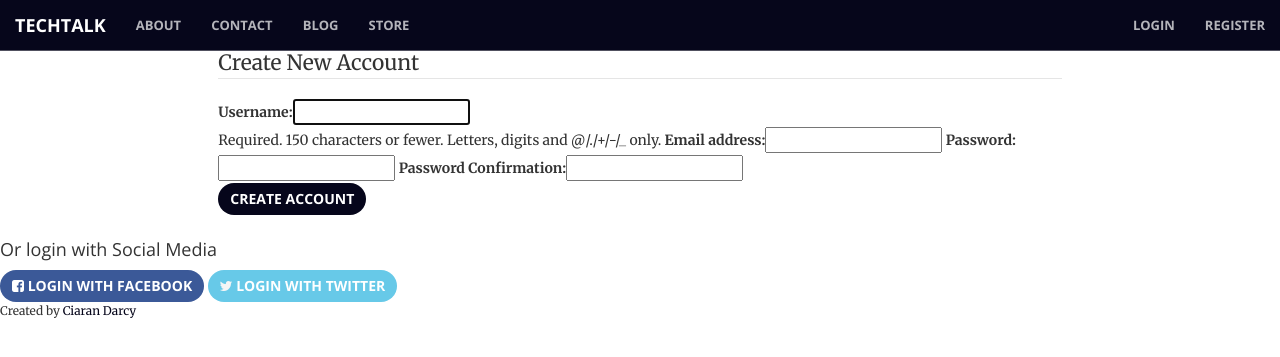
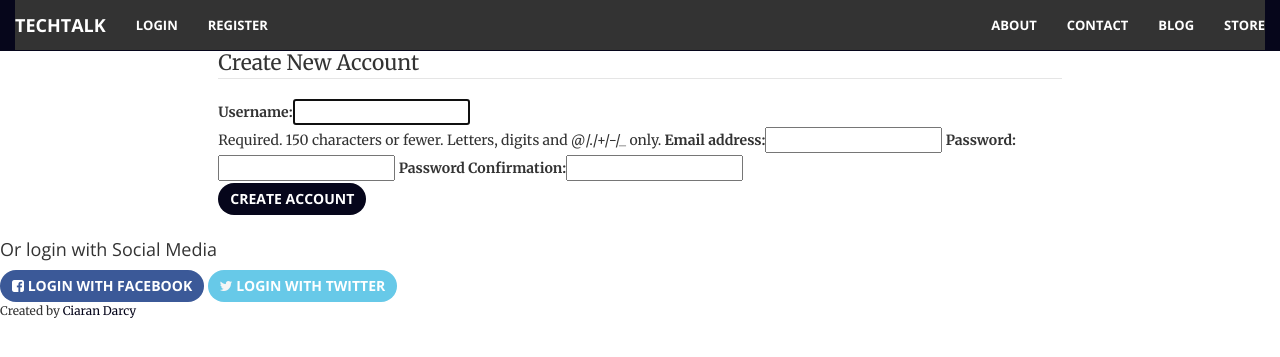
Before and after one commit to Cvd2014/final_project, a Django app: page /register/ in a window 1280 px wide. Shown: the top 357 px of the page. Run offline with Django 3.2, Linux system fonts and the light colour scheme; parts of the project's set-up code (start-up, migrations or seed data) failed here and were passed over; some libraries are stand-ins or nearby versions.

Commit message:
fixed responive navbar styling fixes also

```diff
--- a/static/css/creative.css
+++ b/static/css/creative.css
@@ -77,9 +78,9 @@ aside {
 }
 
 .navbar-default {
-    border-color: rgba(34,34,34,.05);
+    border-color: #06061B;
     font-family: 'Open Sans','Helvetica Neue',Arial,sans-serif;
-    background-color: #fff;
+    background-color: #06061B;
     -webkit-transition: all .35s;
     -moz-transition: all .35s;
     transition: all .35s;
@@ -123,12 +124,12 @@ aside {
 
 @media(min-width:768px) {
     .navbar-default {
-        border-color: rgba(255,255,255,.3);
+        border-color: #06061B;
         background-color: #06061B;
     }
 
     .navbar-default .navbar-header .navbar-brand {
-        color: rgba(255,255,255,.7);
+        color: #fff;
     }
 
     .navbar-default .navbar-header .navbar-brand:hover,
--- a/static/css/custom.css
+++ b/static/css/custom.css
@@ -12,3 +12,8 @@
 body{
     padding-top: 48px;
     }
+
+ .navbar-collapse {
+    background-color: #333;
+    color: whitesmoke;
+}
--- a/templates/base.html
+++ b/templates/base.html
@@ -1,5 +1,7 @@
 {% load staticfiles %}
 {% url 'request.get_full_path' as active_page %}
+
+
 <!DOCTYPE html>
 <html lang="en">
 
@@ -44,51 +46,48 @@
         <div class="container-fluid">
             <!-- Brand and toggle get grouped for better mobile display -->
             <div class="navbar-header">
-            <button type="button" class="navbar-toggle collapse" data-toggle="collapse"
-                    data-target="#bs-example-navbar-collapse-1">
+                <button type="button" class="navbar-toggle collapsed" data-toggle="collapse" data-target="#bs-example-navbar-collapse-1">
                     <span class="sr-only">Toggle navigation</span>
                     <span class="icon-bar"></span>
                     <span class="icon-bar"></span>
                     <span class="icon-bar"></span>
                 </button>
-            <a class="navbar-brand page-scroll" href="{% url 'home' %}">TechTalk</a>
+                 <a class="navbar-brand" href="{% url 'home' %}">TechTalk</a>
             </div>
 
             <!-- Collect the nav links, forms, and other content for toggling -->
             <div class="collapse navbar-collapse" id="bs-example-navbar-collapse-1">
-            <ul class="nav navbar-nav navbar-left">
+                <ul class="nav navbar-nav navbar-right">
                     <li>
                         <a class="page-scroll" href="/#about">About</a>
                     </li>
 
                     <li{% if active_page == 'contact' %} class="active"{% endif %}>
-                    <a class="page-scroll" href="{% url 'contact' %}">Contact</a>
+                        <a  href="{% url 'contact' %}">Contact</a>
                     </li>
 
                     <li{% if active_page == 'blog' %} class="active"{% endif %}>
-                    <a class="page-scroll" href="{% url 'blog' %}">Blog</a>
+                        <a  href="{% url 'blog' %}">Blog</a>
                     </li>
 
                     <li{% if active_page == 'store' %} class="active"{% endif %}>
-                    <a class="page-scroll" href="{% url 'store' %}">Store</a>
+                        <a  href="{% url 'store' %}">Store</a>
                     </li>
-
                 </ul>
-            <ul class="nav navbar-nav navbar-right">
+                <ul class="nav navbar-nav navbar-left">
                      {% if user.is_authenticated %}
                         <li>
-                        <a class="page-scroll" href="{% url 'logout' %}">Logout</a>
+                            <a href="{% url 'logout' %}">Logout</a>
                         </li>
                     {% else %}
                         <li{% if active_page == 'login' %} class="active"{% endif %}>
-                        <a class="page-scroll" href="{% url 'login' %} ">Login</a>
+                            <a  href="{% url 'login' %} ">Login</a>
                         </li>
                         <li{% if active_page == 'register' %} class="active"{% endif %}>
-                        <a class="page-scroll" href="{% url 'register' %}">Register</a>
+                        <a  href="{% url 'register' %}">Register</a>
                     </li>
                     {% endif %}
                 </ul>
-
             </div>
             <!-- /.navbar-collapse -->
         </div>
@@ -114,5 +113,20 @@
 
 </footer>
 
+
+<!-- Javascript-->
+    <script src={% static "js/jquery.js" %}></script>
+
+    <!-- Bootstrap Core JavaScript -->
+    <script src={% static "js/bootstrap.min.js"%}></script>
+
+    <!-- Plugin JavaScript -->
+    <script src={% static "js/jquery.easing.min.js"%}></script>
+    <script src={% static "js/jquery.fittext.js"%}></script>
+    <script src={% static "js/wow.min.js"%}></script>
+
+    <!-- Custom Theme JavaScript -->
+    <script src={% static "js/creative.js"%}></script>
+
 </body>
 </html>
```
Also changed, not shown: other parts of static/css/creative.css (+12 -11 lines), db.sqlite3. Lines whose indentation alone changed are shown as unchanged.
